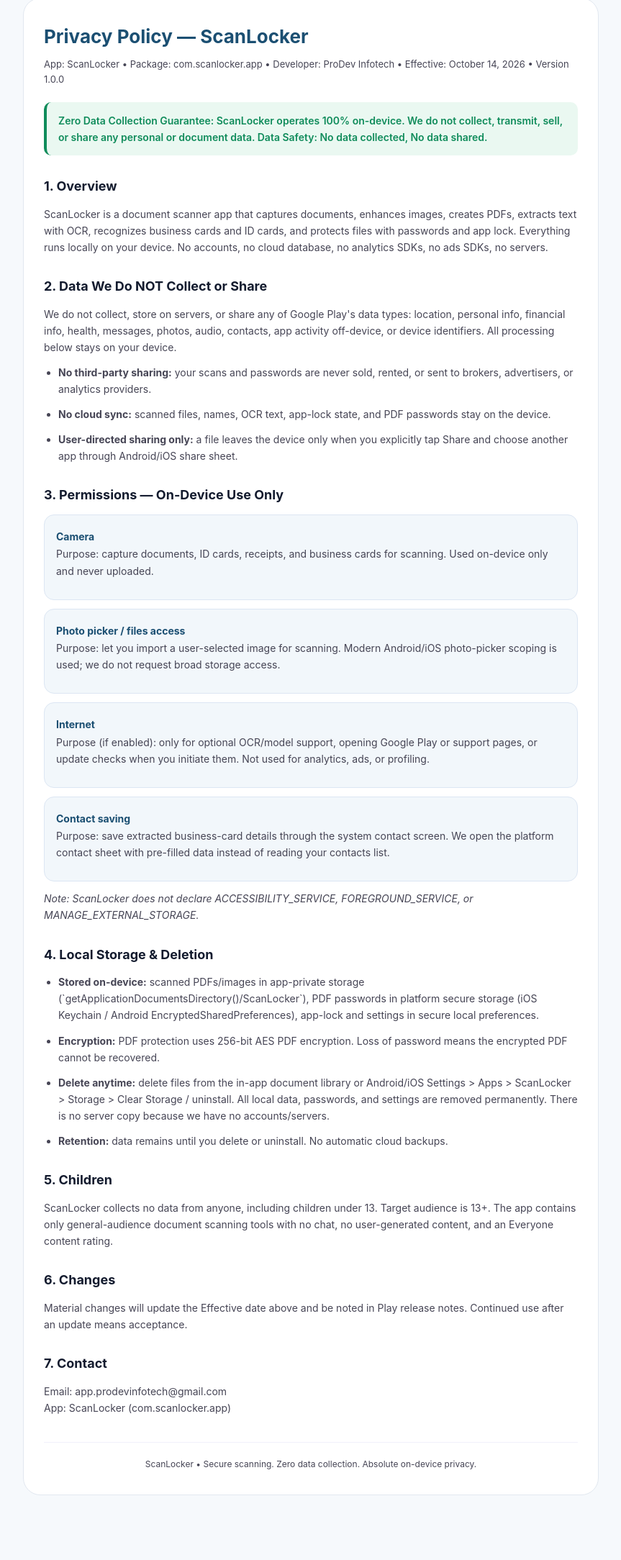
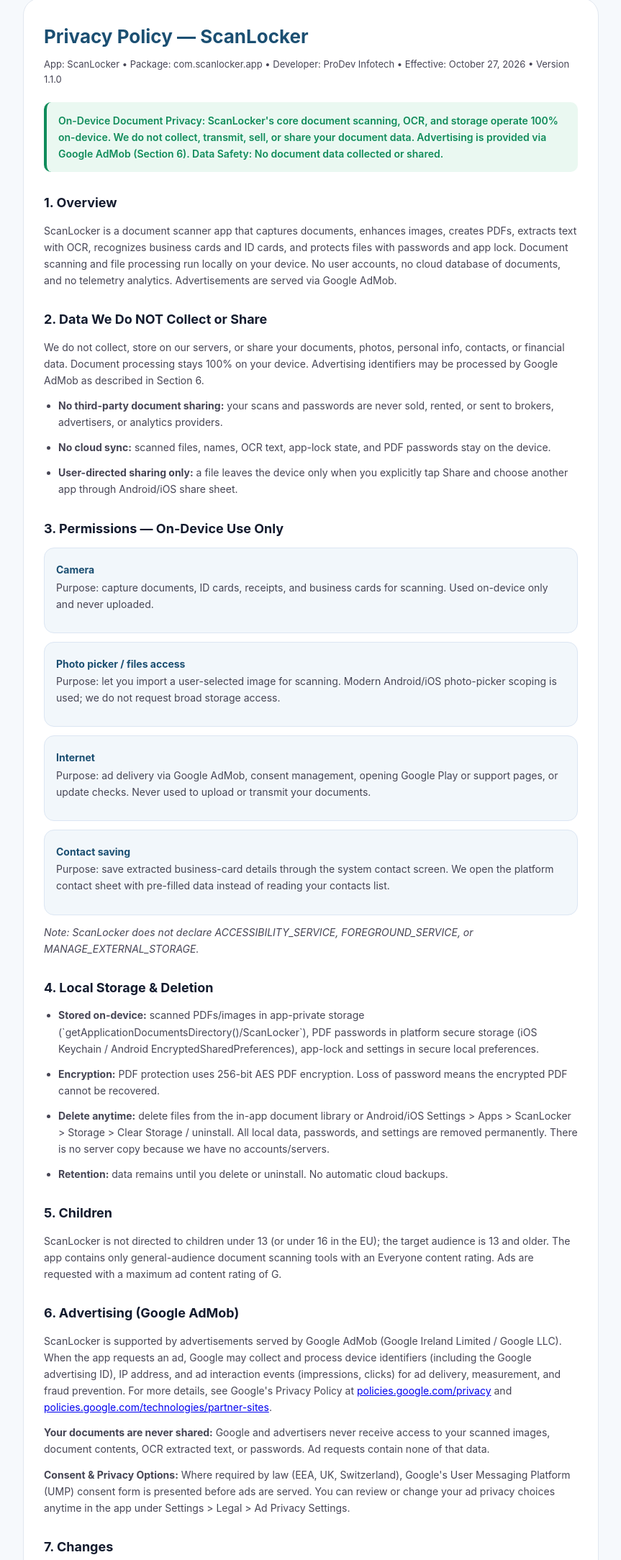
Before and after one commit to ProdevInfotech/scanlocker-legal, a plain HTML site: page index.html in a window 1280 px wide. Shown: the part 27-2195 px from the top of the page at 72% size, without its empty margins (208-1071 px from the left). Before the commit the page ends 2169 px from the top, so only its background shows below. Drawn offline with Linux system fonts and the light colour scheme.

Commit message:
docs: update privacy policy for Google AdMob integration (v1.1.0)

```diff
--- a/index.html
+++ b/index.html
@@ -23,16 +23,16 @@
 <body>
 <div class="container">
 <h1>Privacy Policy — ScanLocker</h1>
-<div class="meta">App: ScanLocker • Package: com.scanlocker.app • Developer: ProDev Infotech • Effective: October 14, 2026 • Version 1.0.0</div>
-<div class="banner">Zero Data Collection Guarantee: ScanLocker operates 100% on-device. We do not collect, transmit, sell, or share any personal or document data. Data Safety: No data collected, No data shared.</div>
+<div class="meta">App: ScanLocker • Package: com.scanlocker.app • Developer: ProDev Infotech • Effective: October 27, 2026 • Version 1.1.0</div>
+<div class="banner">On-Device Document Privacy: ScanLocker's core document scanning, OCR, and storage operate 100% on-device. We do not collect, transmit, sell, or share your document data. Advertising is provided via Google AdMob (Section 6). Data Safety: No document data collected or shared.</div>
 
 <h2>1. Overview</h2>
-<p>ScanLocker is a document scanner app that captures documents, enhances images, creates PDFs, extracts text with OCR, recognizes business cards and ID cards, and protects files with passwords and app lock. Everything runs locally on your device. No accounts, no cloud database, no analytics SDKs, no ads SDKs, no servers.</p>
+<p>ScanLocker is a document scanner app that captures documents, enhances images, creates PDFs, extracts text with OCR, recognizes business cards and ID cards, and protects files with passwords and app lock. Document scanning and file processing run locally on your device. No user accounts, no cloud database of documents, and no telemetry analytics. Advertisements are served via Google AdMob.</p>
 
 <h2>2. Data We Do NOT Collect or Share</h2>
-<p>We do not collect, store on servers, or share any of Google Play's data types: location, personal info, financial info, health, messages, photos, audio, contacts, app activity off-device, or device identifiers. All processing below stays on your device.</p>
+<p>We do not collect, store on our servers, or share your documents, photos, personal info, contacts, or financial data. Document processing stays 100% on your device. Advertising identifiers may be processed by Google AdMob as described in Section 6.</p>
 <ul>
-<li><strong>No third-party sharing:</strong> your scans and passwords are never sold, rented, or sent to brokers, advertisers, or analytics providers.</li>
+<li><strong>No third-party document sharing:</strong> your scans and passwords are never sold, rented, or sent to brokers, advertisers, or analytics providers.</li>
 <li><strong>No cloud sync:</strong> scanned files, names, OCR text, app-lock state, and PDF passwords stay on the device.</li>
 <li><strong>User-directed sharing only:</strong> a file leaves the device only when you explicitly tap Share and choose another app through Android/iOS share sheet.</li>
 </ul>
@@ -40,7 +40,7 @@
 <h2>3. Permissions — On-Device Use Only</h2>
 <div class="card"><b class="title">Camera</b><p>Purpose: capture documents, ID cards, receipts, and business cards for scanning. Used on-device only and never uploaded.</p></div>
 <div class="card"><b class="title">Photo picker / files access</b><p>Purpose: let you import a user-selected image for scanning. Modern Android/iOS photo-picker scoping is used; we do not request broad storage access.</p></div>
-<div class="card"><b class="title">Internet</b><p>Purpose (if enabled): only for optional OCR/model support, opening Google Play or support pages, or update checks when you initiate them. Not used for analytics, ads, or profiling.</p></div>
+<div class="card"><b class="title">Internet</b><p>Purpose: ad delivery via Google AdMob, consent management, opening Google Play or support pages, or update checks. Never used to upload or transmit your documents.</p></div>
 <div class="card"><b class="title">Contact saving</b><p>Purpose: save extracted business-card details through the system contact screen. We open the platform contact sheet with pre-filled data instead of reading your contacts list.</p></div>
 <p><em>Note: ScanLocker does not declare ACCESSIBILITY_SERVICE, FOREGROUND_SERVICE, or MANAGE_EXTERNAL_STORAGE.</em></p>
 
@@ -53,12 +53,17 @@
 </ul>
 
 <h2>5. Children</h2>
-<p>ScanLocker collects no data from anyone, including children under 13. Target audience is 13+. The app contains only general-audience document scanning tools with no chat, no user-generated content, and an Everyone content rating.</p>
+<p>ScanLocker is not directed to children under 13 (or under 16 in the EU); the target audience is 13 and older. The app contains only general-audience document scanning tools with an Everyone content rating. Ads are requested with a maximum ad content rating of G.</p>
 
-<h2>6. Changes</h2>
+<h2>6. Advertising (Google AdMob)</h2>
+<p>ScanLocker is supported by advertisements served by Google AdMob (Google Ireland Limited / Google LLC). When the app requests an ad, Google may collect and process device identifiers (including the Google advertising ID), IP address, and ad interaction events (impressions, clicks) for ad delivery, measurement, and fraud prevention. For more details, see Google's Privacy Policy at <a href="https://policies.google.com/privacy">policies.google.com/privacy</a> and <a href="https://policies.google.com/technologies/partner-sites">policies.google.com/technologies/partner-sites</a>.</p>
+<p><strong>Your documents are never shared:</strong> Google and advertisers never receive access to your scanned images, document contents, OCR extracted text, or passwords. Ad requests contain none of that data.</p>
+<p><strong>Consent &amp; Privacy Options:</strong> Where required by law (EEA, UK, Switzerland), Google's User Messaging Platform (UMP) consent form is presented before ads are served. You can review or change your ad privacy choices anytime in the app under Settings &gt; Legal &gt; Ad Privacy Settings.</p>
+
+<h2>7. Changes</h2>
 <p>Material changes will update the Effective date above and be noted in Play release notes. Continued use after an update means acceptance.</p>
 
-<h2>7. Contact</h2>
+<h2>8. Contact</h2>
 <p>Email: app.prodevinfotech@gmail.com<br>App: ScanLocker (com.scanlocker.app)</p>
 
 <div class="footer">ScanLocker • Secure scanning. Zero data collection. Absolute on-device privacy.</div>
```
